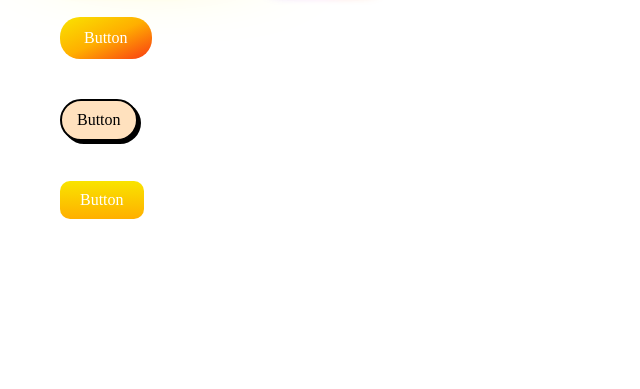
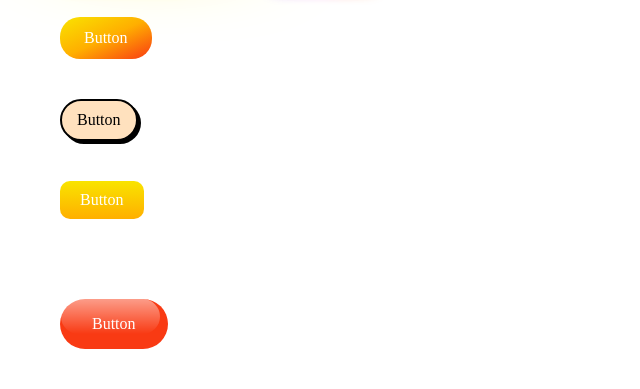
Before and after one commit to alexsofonea/ww, a PHP site: page /ww.html in a window 1280 px wide. Shown: the part 524-913 px from the top of the page, without its empty margins (0-640 px from the left). Before the commit the page ends 743 px from the top, so only its background shows below. Run offline with PHP 8.4, Linux system fonts and the light colour scheme.

Commit message:
Style 18

```diff
--- a/Tudor - FrontEnd/ww.css
+++ b/Tudor - FrontEnd/ww.css
@@ -511,3 +511,32 @@ wwDesign-button.style-17 span{
 wwDesign-button.style-17:hover span{
     transform: scale(1.04);
 }
+
+/*Style 18*/
+wwDesign-button.style-18{
+    background-color: var(--first-primary-color);
+    border-radius: 30px;
+    color: var(--text-color-white);
+    display: inline-block;
+    padding: 16px 32px;
+    position: relative;
+    transition: all .3s;
+}
+
+wwDesign-button.style-18:before{
+    background-image: linear-gradient(var(--text-color-white) 0, rgba(255, 255, 255, 0) 100%);
+    border-radius: 100px;
+    content: "";
+    height: 70%;
+    left: 1%;
+    opacity: .5;
+    position: absolute;
+    top: 0;
+    transition: all .3s;
+    width: 92%;
+}
+
+wwDesign-button.style-18:hover{
+    box-shadow: rgba(255, 255, 255, .2) 0 3px 15px inset, rgba(0, 0, 0, .1) 0 3px 5px, rgba(0, 0, 0, .1) 0 10px 13px;
+    transform: scale(1.07);
+}
--- a/Tudor - FrontEnd/ww.html
+++ b/Tudor - FrontEnd/ww.html
@@ -58,5 +58,8 @@
 
     <!--########## Style 17 ##########-->
     <wwDesign-button class="style-17"><span>Button</span></wwDesign-button>
+
+    <!--########## Style 18 ##########-->
+    <wwDesign-button class="style-18">Button</wwDesign-button>
 </body>
 </html>
--- a/Tudor - FrontEnd/ww.js
+++ b/Tudor - FrontEnd/ww.js
@@ -52,6 +52,9 @@ function wwDesignButtons () {
             case "style-17":
                 wwDesignButton17(button);
                 break;
+            case "style-18":
+                wwDesignButton18(button)
+                break
         }
     }
 }
@@ -143,3 +146,7 @@ function wwDesignButton17(button) {
     button.setAttribute("style", `--first-primary-color: ${button.getAttribute("first-primary-color") ?? "rgb(249, 228, 0)"}; --second-primary-color: ${button.getAttribute("second-primary-color") ?? "rgb(255, 175, 0)"};`);
     button.innerHTML = `<span>${button.innerHTML}</span>`;
 }
+function wwDesignButton18(button) {
+    button.setAttribute("style", `--first-primary-color: ${button.getAttribute("first-primary-color") ?? "rgb(249, 58, 19)"};`);
+    button.innerHTML = `<span>${button.innerHTML}</span>`;
+}
```
